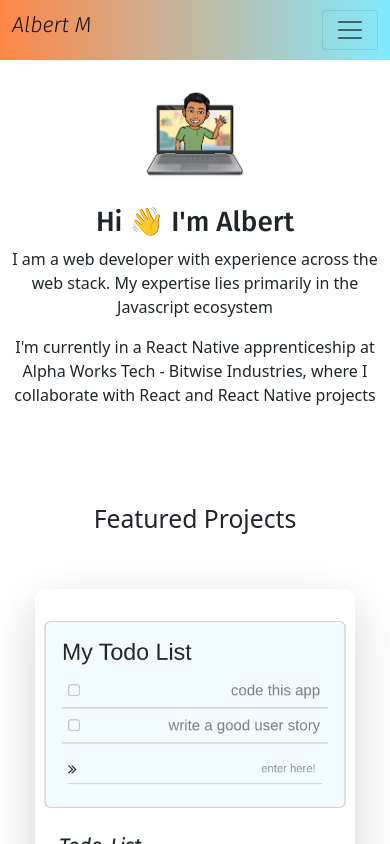
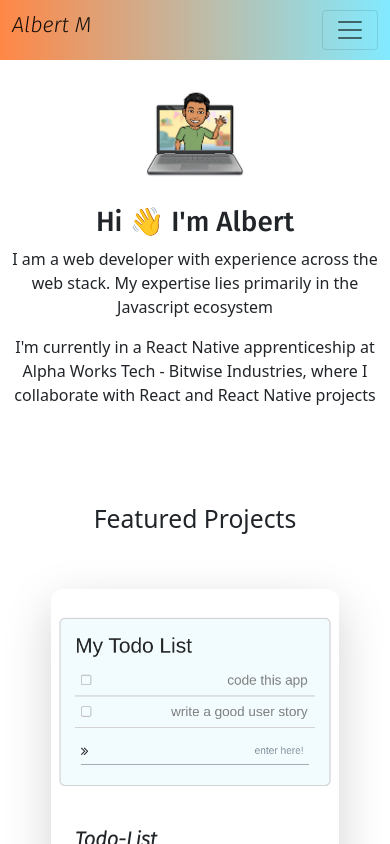
Before and after one commit to alberme/alberme.github.io, a React (Create React App) app: page /#/ in a window 390 px wide. Shown: the top 844 px of the page. Built offline with nearby package versions, Linux system fonts and the light colour scheme.

Commit message:
chore(responsiveness): change max-w min-h

```diff
--- a/src/components/ProjectCard.js
+++ b/src/components/ProjectCard.js
@@ -3,9 +3,15 @@ import tw from 'tailwind-styled-components';
 import placeholder from '../assets/placeholder.png';
 
 const Card = tw.div`
+  flex
+  flex-col
+  justify-between
   mx-4
   my-4
-  max-w-xs
+  max-w-[18rem]
+  min-h-[24rem]
+  md:max-w-[20rem]
+  md:min-h-[26rem]
   rounded-xl
   overflow-hidden
   shadow-lg
```
